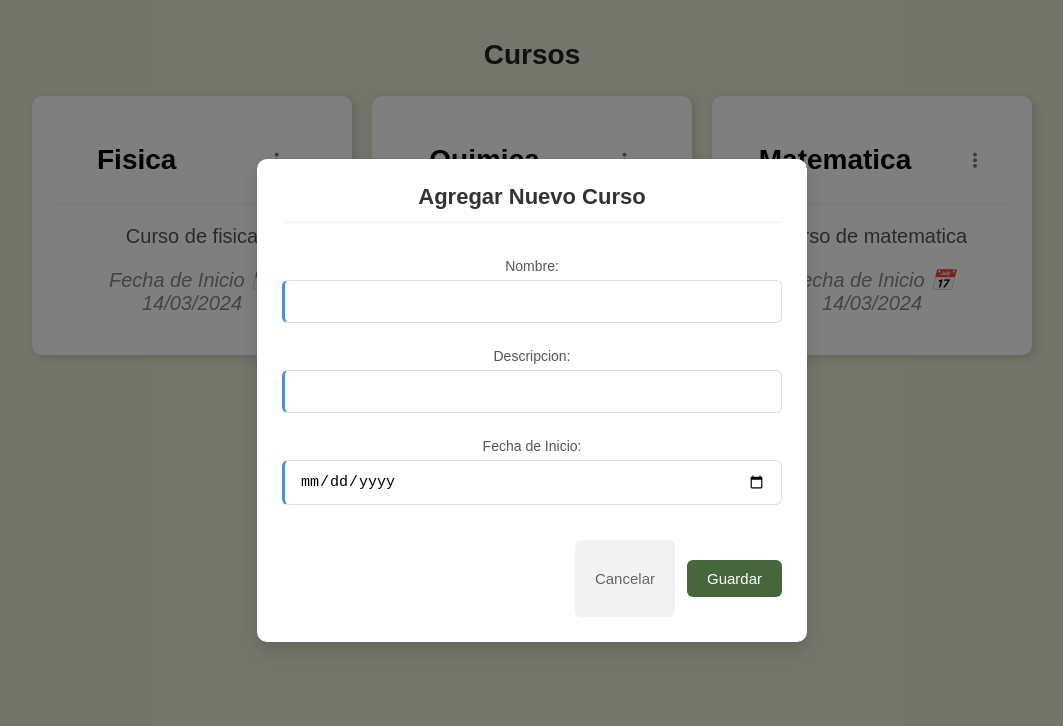
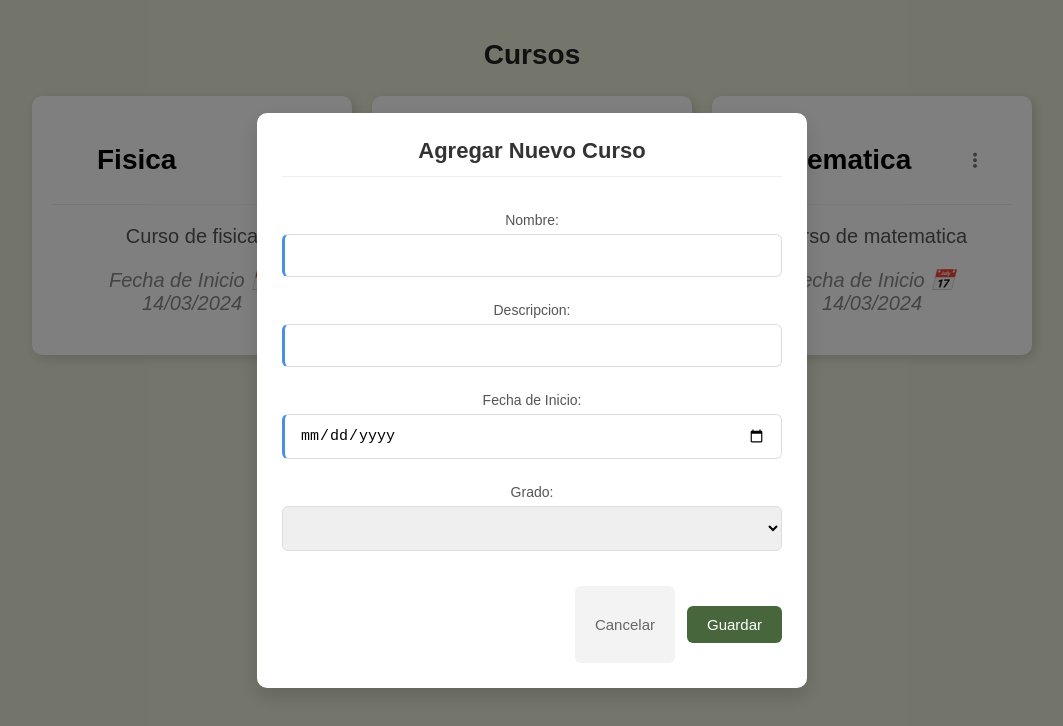
Before and after one commit to anthnyOnt/Frontend-New-School, an Angular app: page /cursos in a window 1280 px wide. Both pictures are taken after a click on the button "Agregar Curso". Shown: the top 726 px of the page, without its empty margins (108-1171 px from the left). Built offline with nearby package versions, Linux system fonts and the light colour scheme.

Commit message:
add logic to display grado's descriptino by curso.gradoId

```diff
--- a/src/app/admin/pages/curso-form/curso-form.component.html
+++ b/src/app/admin/pages/curso-form/curso-form.component.html
@@ -12,6 +12,11 @@
         <label>Fecha de Inicio:</label>
         <input type="date" [(ngModel)]="curso.fechaCreacion" name="fecha" required>
 
+        <label>Grado:</label>
+        <select name="grado" id="grado" [(ngModel)]="curso.gradoId">
+          <option *ngFor="let grado of grados" [ngValue]="grado.id">{{ grado.descripcion }}</option>
+        </select>
+
         <div class="buttons">
           <button type="button" (click)="cerrar.emit()">Cancelar</button>
           <button class ="submit-button" type="submit">{{ cursoEditar ? 'Actualizar' : 'Guardar' }}</button>
--- a/src/app/admin/pages/curso-form/curso-form.component.ts
+++ b/src/app/admin/pages/curso-form/curso-form.component.ts
@@ -2,12 +2,14 @@ import { Component, EventEmitter, Input, Output } from '@angular/core';
 import { FormsModule } from '@angular/forms';
 import { Curso } from '../../../core/interfaces/curso';
 import { CursoService } from '../../services/curso/curso.service';
-import { RouterLink } from '@angular/router';
+import { GradoService } from '../../services/grado/grado.service';
+import { NgFor } from '@angular/common';
+import { Grado } from '../../../core/interfaces/grado';
 
 @Component({
   selector: 'app-curso-form',
   standalone: true,
-  imports: [FormsModule],
+  imports: [FormsModule, NgFor],
   templateUrl: './curso-form.component.html',
   styleUrl: './curso-form.component.scss'
 })
@@ -21,13 +23,31 @@ export class CursoFormComponent {
     id: 0,
     nombre: '',
     descripcion: '',
-    fechaCreacion: new Date()
+    fechaCreacion: new Date(),
+    gradoId: 0,
   };
+  grados: Grado[] = []
 
-  constructor(private cursoService: CursoService) {}
+  constructor(private cursoService: CursoService, private gradoService: GradoService) {}
 
   ngOnInit(): void {
     this.resetForm();
+    this.cargarGrados();
+  }
+
+  error: string | null = null;
+  cargarGrados(): void {
+    this.error = null;
+
+    this.gradoService.getGrados().subscribe({
+      next: (grados) => {
+        this.grados = grados;
+      },
+      error: (err) => {
+        console.error('Error al cargar los grados:', err);
+        this.error = 'No se pudieron cargar los grados. Por favor, intente nuevamente.';
+      }
+    });
   }
 
   ngOnChanges(): void {
@@ -39,13 +59,19 @@ export class CursoFormComponent {
       this.curso = { ...this.cursoEditar };
     } else {
       this.curso = {
-        id: 0,
+        id: 4,
         nombre: '',
         descripcion: '',
-        fechaCreacion: new Date()
+        fechaCreacion: new Date(),
+        gradoId: 0
       };
     }
   }
+
+  trackById(index: number, curso: Curso) {
+    return curso.id;
+  }
+
 
   guardarCurso(): void {
     if (this.cursoEditar) {
@@ -57,6 +83,7 @@ export class CursoFormComponent {
       this.cursoService.addCurso(this.curso).subscribe((nuevoCurso) => {
         this.cursoAgregado.emit(nuevoCurso);
         this.cerrar.emit();
+        console.log('nuevo curso: ', this.curso)
       });
     }
   }
```
